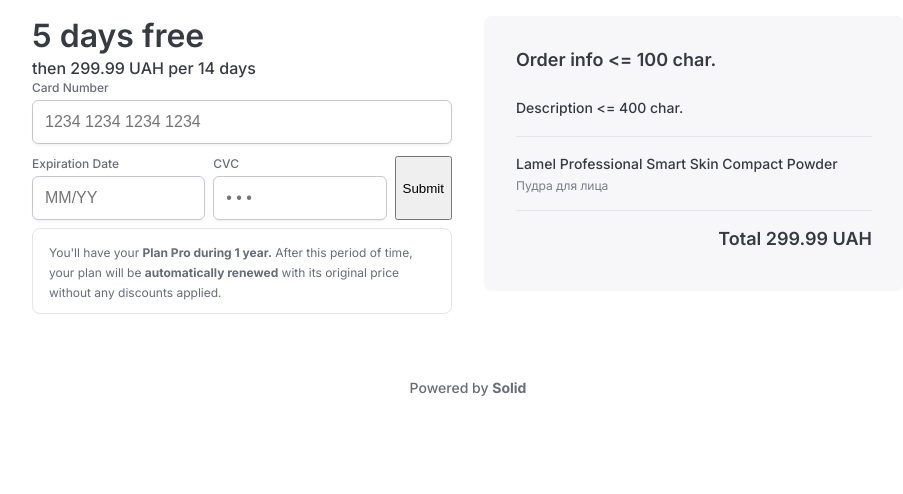
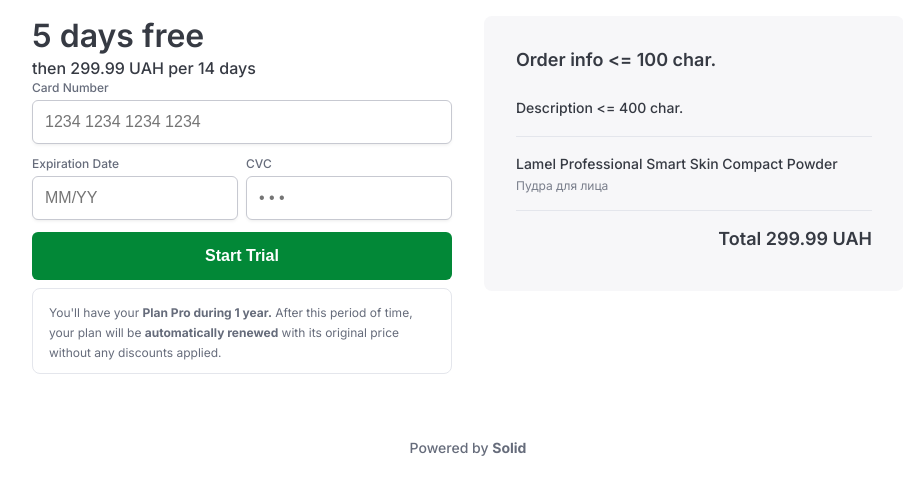
Before and after one commit to LonelyTrouvere/test-task, a React (Vite) app: page / in a window 1280 px wide. Shown: the top 494 px of the page, without its empty margins (172-1075 px from the left). Built offline with nearby package versions, Linux system fonts and the light colour scheme.

Commit message:
added wrapper for Start Trial and added basic transitions

```diff
--- a/src/components/card-form/CardForm.tsx
+++ b/src/components/card-form/CardForm.tsx
@@ -3,6 +3,7 @@ import LabeledInput from "../../utility-components/labeled-input/LabeledInput";
 import { SubmitHandler, useForm } from 'react-hook-form';
 import { FormInputs } from './type';
 import cardValidator from 'card-validator';
+import StartTrialButton from '../../utility-components/start-trial-button/StartTrialButton';
 
 // validates {number}{number}/{number}{number}
 const dateRegex = /^\d{2}\/\d{2}/
@@ -76,8 +77,8 @@ function CardForm() {
             >
                 CVC
             </LabeledInput>
-            <button type='submit'>Submit</button>
         </div>
+        <StartTrialButton type='submit'/>
     </form>
 }
 
--- a/src/utility-components/button/Button.css
+++ b/src/utility-components/button/Button.css
@@ -1,4 +1,13 @@
 .custom-button {
     height: 48px;
     border-radius: 6px;
+    border: none;
+    bottom: 0px;
+    cursor: pointer;
+    transition: all 80ms ease-in;
 }
+
+.custom-button:hover {
+    position: relative;
+    bottom: 2px;
+}
--- a/src/utility-components/button/Button.tsx
+++ b/src/utility-components/button/Button.tsx
@@ -1,8 +1,8 @@
 import './Button.css'
 import type { ButtonProps } from "./type";
 
-function Button({ children, ...rest }: ButtonProps) {
-    return <button className="custom-button" {...rest}>{children}</button>
+function Button({ children, className, ...rest }: ButtonProps) {
+    return <button className={`custom-button ${className}`} {...rest}>{children}</button>
 }
 
 export default Button
--- /dev/null
+++ b/src/utility-components/start-trial-button/StartTrialButton.css
@@ -0,0 +1,12 @@
+.start-trial-button {
+    background-color: hsl(144 97 27);
+}
+
+.start-trial-button:hover {
+    background-color: hsl(144 97 31);
+}
+
+.start-trial-button:active {
+    bottom: -4px;
+    background-color: hsl(144 97 23);
+}
--- /dev/null
+++ b/src/utility-components/start-trial-button/StartTrialButton.tsx
@@ -0,0 +1,15 @@
+import './StartTrialButton.css'
+import Button from "../button/Button"
+import { ButtonProps } from "../button/type"
+import LeveledSpan from "../leveled-span/LeveledSpan"
+
+function StartTrialButton(props: ButtonProps) {
+    return <Button
+        className="start-trial-button"
+        {...props}
+    >
+        <LeveledSpan level='first' style={{fontSize: '16px', color: 'white'}}>Start Trial</LeveledSpan>
+    </Button>
+}
+
+export default StartTrialButton
```
